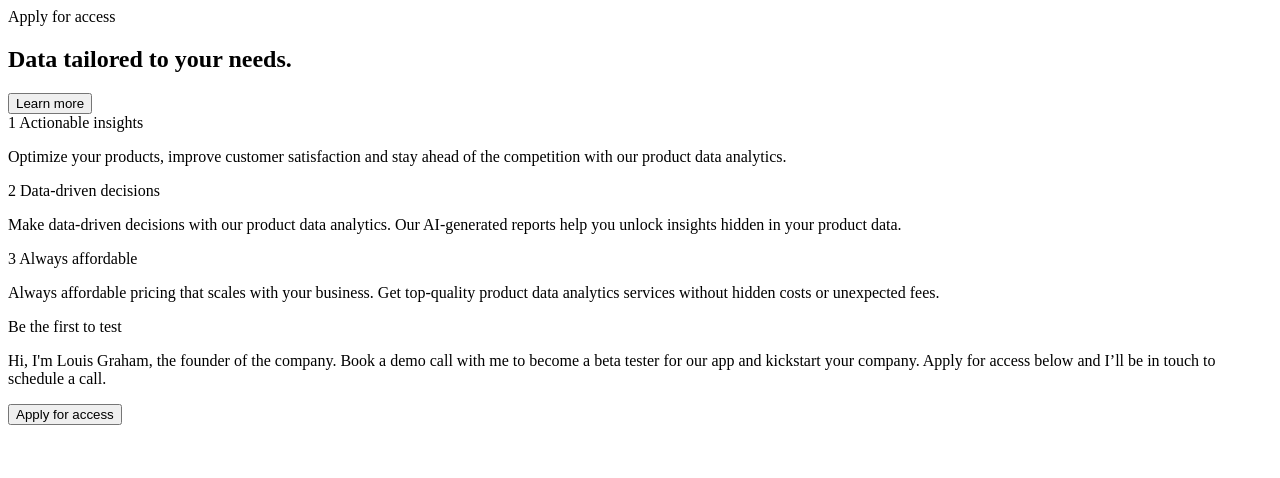
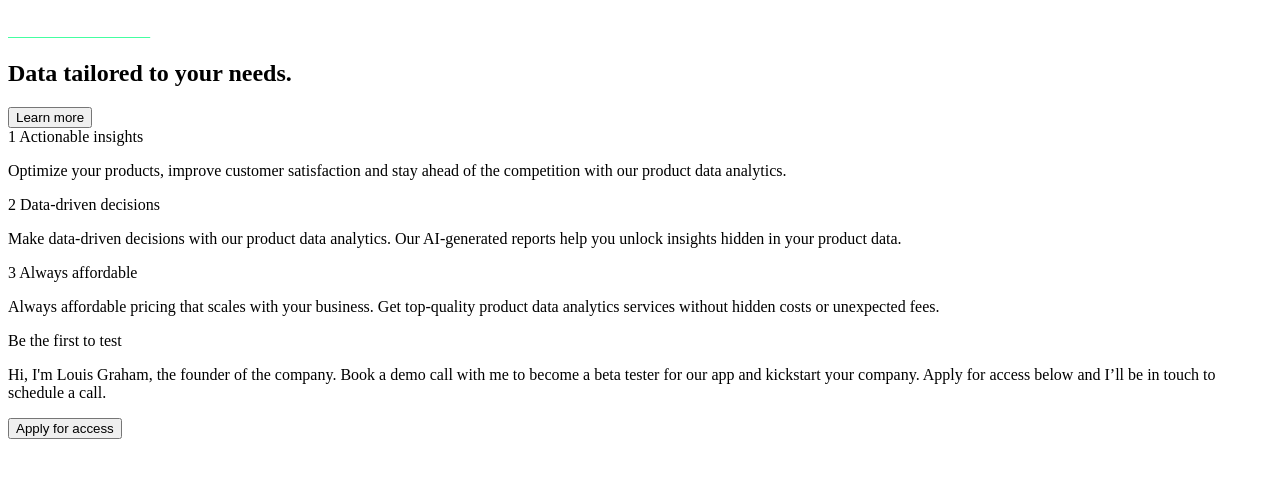
Before and after one commit to rohan843/workit-landing-page, a plain HTML site: page index.html in a window 1280 px wide. Drawn offline with Linux system fonts and the light colour scheme.

Commit message:
fix: add styles

```diff
--- a/index.html
+++ b/index.html
@@ -18,7 +18,7 @@
   <body>
     <div class="container">
       <nav>
-        <a>Apply for access</a>
+        <a class="nav-link">Apply for access</a>
       </nav>
       <section>
         <h1>Data tailored to your needs.</h1>
--- a/styles.css
+++ b/styles.css
@@ -9,11 +9,11 @@
 }
 
 :root {
-    -dark-purple: #24053E;
-    -davy-s-grey: #584D62;
-    -eucaplyptus: #44FFA1;
-    -ghost-white: #FCF8FF;
-    -white: #FFFFFF;
+    --dark-purple: #24053E;
+    --davy-s-grey: #584D62;
+    --eucaplyptus: #44FFA1;
+    --ghost-white: #FCF8FF;
+    --white: #FFFFFF;
 }
 
 .heading-l {
@@ -43,3 +43,13 @@
     font-weight: 400;
     line-height: 32px;
 }
+
+.nav-link {
+    font-family: manrope;
+    font-weight: 700;
+    font-size: 18px;
+    line-height: 32px;
+    color: var(--white);
+    text-decoration: underline var(--eucaplyptus);
+    text-underline-offset: 6px;
+}
```
